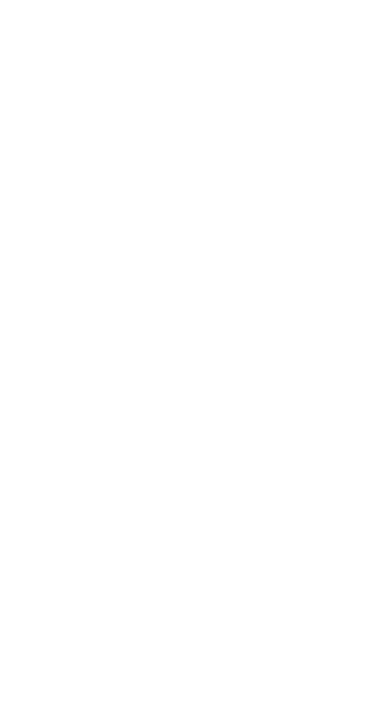
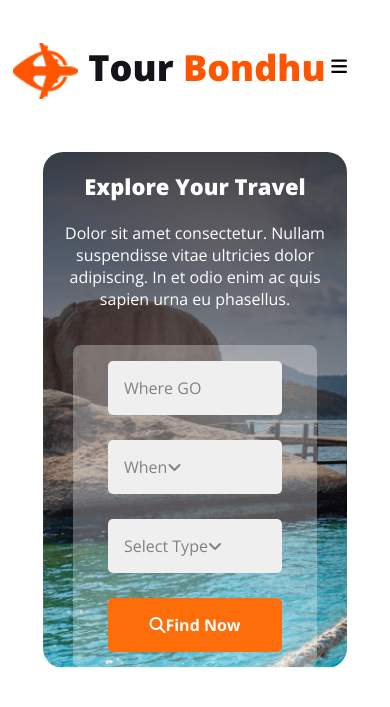
Before and after one commit to MHOPI98/tour-bondhu, a plain HTML site: page tour.html in a window 390 px wide. Drawn offline with nearby package versions, Linux system fonts and the light colour scheme.

Commit message:
Header and banner section added with responsive

```diff
--- /dev/null
+++ b/tour.css
@@ -0,0 +1,184 @@
+* {
+    font-family: 'Mulish', sans-serif;
+    font-family: 'Open Sans', sans-serif;
+}
+
+header {
+    padding: 30px 130px;
+}
+
+#opi {
+    display: none;
+}
+
+.logo {
+    display: flex;
+}
+
+.logo img {
+    height: 56.008px;
+    margin-top: 30px;
+    margin-right: 10px;
+}
+
+.logo .title {
+    color: #131318;
+    font-size: 36px;
+    font-weight: 800;
+}
+
+.logo .b-title {
+    color: #FF5400;
+    font-size: 36px;
+    font-weight: 800;
+}
+
+nav {
+    display: flex;
+    justify-content: space-between;
+    align-items: center;
+}
+
+nav>ul {
+    display: flex;
+}
+
+nav li {
+    list-style: none;
+    margin-right: 30px;
+    text-align: center;
+    font-size: 18px;
+    font-weight: 400;
+
+}
+
+nav li #home {
+    color: #FF5400;
+    font-weight: 700;
+}
+
+nav li a {
+    text-decoration: none;
+    color: #424242;
+}
+
+.banner {
+    background: linear-gradient(180deg, rgba(19, 19, 24, 0.80) 0%, rgba(19, 19, 24, 0.00) 100%), url('Images/Group\ 13\ \(1\)\ \(1\).png');
+    background-repeat: no-repeat;
+    background-size: cover;
+    margin: 30px;
+    height: 500px;
+    border-radius: 20px;
+}
+
+.banner-container {
+    text-align: center;
+    padding-top: 100px;
+}
+
+.banner-container .banner-title {
+    color: #FFF;
+    font-size: 64px;
+    font-weight: 800;
+    margin-bottom: 0px;
+}
+
+.banner-container .banner-desc {
+    color: #FFF;
+    font-size: 16px;
+    font-weight: 400;
+
+}
+
+.banner .find-bar {
+    border-radius: 8px;
+    background: rgba(255, 255, 255, 0.30);
+    padding: 16px;
+    margin: 30px;
+}
+
+.banner .find-container {
+    align-items: center;
+    display: flex;
+    justify-content: space-around;
+    gap: 25px;
+}
+
+.input {
+    border-radius: 5px;
+    color: rgba(19, 19, 24, 0.50);
+    font-size: 16px;
+    font-weight: 400;
+    border: none;
+    width: 174px;
+    padding: 16px 16px;
+    text-align: left;
+    cursor: pointer;
+}
+.btn-primary{
+    width: 174px;
+    border-radius: 5px;
+    background: #FD6E0A;
+    padding: 16px 16px;
+    color: white;
+    font-size: 16px;
+    font-weight: 700;
+    border: 0;
+
+}
+
+
+
+
+@media screen and (max-width: 600px) {
+    header {
+        padding: 5px;
+    }
+
+    nav ul {
+        display: none;
+        flex-direction: column;
+        align-items: center;
+    }
+
+    nav #opi {
+        display: flex;
+    }
+
+    .banner-container {
+        padding-top: 5px;
+    }
+
+    .banner-container .banner-title {
+        color: #FFF;
+        font-size: 22px;
+        font-weight: 800;
+        margin-bottom: 0px;
+    }
+
+    .banner-desc {
+        padding: 5px;
+    }
+
+    .banner {
+        height: 100%;
+    }
+
+    .find-container {
+        flex-direction: column;
+    }
+
+}
+
+/* medium device*/
+/* @media screen and (min-width: 576px) and(max-width:960px) {
+    header {
+        padding: 50px;
+    }
+
+    nav,
+    .team-container {
+        flex-direction: column;
+    }
+
+} */
--- a/tour.html
+++ b/tour.html
@@ -1,11 +1,66 @@
 <!DOCTYPE html>
 <html lang="en">
+
 <head>
     <meta charset="UTF-8">
     <meta name="viewport" content="width=device-width, initial-scale=1.0">
     <title>Tour Bondhu</title>
+    <link rel="stylesheet" href="tour.css">
+    <link rel="preconnect" href="https://fonts.googleapis.com">
+    <link rel="preconnect" href="https://fonts.gstatic.com" crossorigin>
+    <link
+        href="https://fonts.googleapis.com/css2?family=Mulish:wght@200;300;400;500;600;700;800;900&family=Open+Sans:wght@400;600;700;800&display=swap"
+        rel="stylesheet">
+    <script src="https://kit.fontawesome.com/c0437ff839.js" crossorigin="anonymous"></script>
 </head>
+
 <body>
+    <header>
+        <nav>
+            <div class="logo">
+                <img src="Images/Group 40071 (2).png" alt="">
+                <h1 class="title">Tour <span class="b-title">Bondhu</span></h1>
+            </div>
+            <ul>
+                <li><a id="home" href="">Home</a></li>
+                <li><a href="">Packages</a></li>
+                <li><a href="">Testimonial</a></li>
+                <li><a href="">Blog</a></li>
+                <li><a href="">Contact</a></li>
+            </ul>
+            <li><i id="opi" class="fa-solid fa-bars"></i></li>
+        </nav>
+        <div class="banner">
+            <div class="banner-container">
+                <h1 class="banner-title">Explore Your Travel</h1>
+                <p class="banner-desc">Dolor sit amet consectetur. Nullam suspendisse vitae ultricies dolor adipiscing.
+                    In et odio enim ac quis sapien urna eu phasellus.</p>
+            </div>
+            <div class="find-bar">
+                <div class="find-container">
+                    <div>
+                        <button class="input">Where GO</button>
 
+                    </div>
+                    <div>
+                        <button class="input">When<i class="fa-solid fa-angle-down"></i></button>
+
+                    </div>
+                    <div>
+                        <button class="input">Select Type<i class="fa-solid fa-angle-down"></i></button>
+
+                    </div>
+
+                    <div>
+
+                        <button class="btn-primary"><i class="fas fa-search"></i>Find Now</button>
+                    </div>
+
+
+                </div>
+            </div>
+        </div>
+    </header>
 </body>
+
 </html>
```
